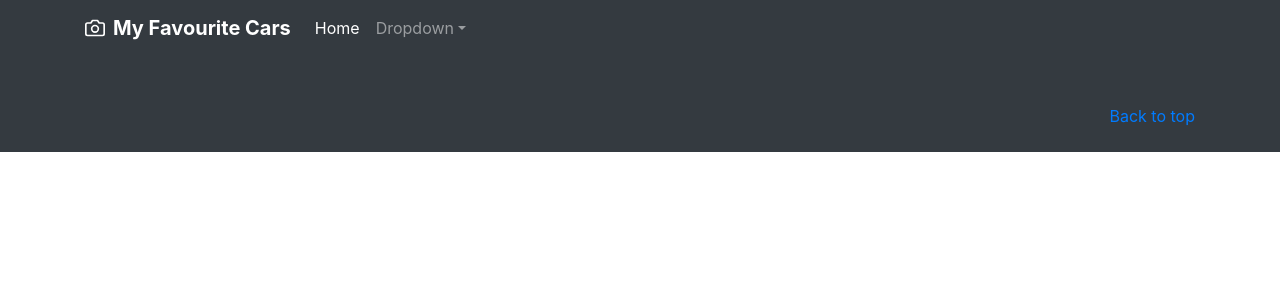
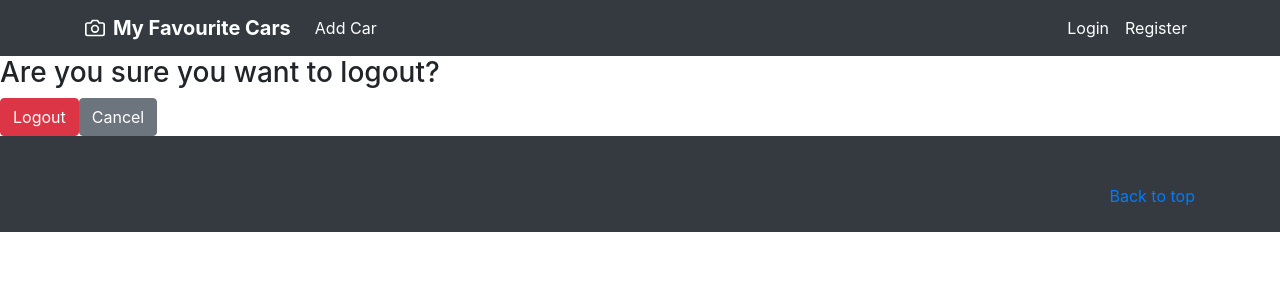
Before and after one commit to anmorshead/FavouriteCarsReactApp, a React (Vite) app in the folder client/: page /logout in a window 1280 px wide. Shown: the top 300 px of the page. Built offline with nearby package versions, Linux system fonts and the light colour scheme.

Commit message:
finished logout component

```diff
--- a/client/src/App.jsx
+++ b/client/src/App.jsx
@@ -4,7 +4,7 @@
 import Register from './components/Register';
 import SignIn from './components/SignIn';
 import Footer from './components/Footer';
-import Dummy from './components/Dummy';
+import Logout from './components/Logout';
 import CreateForm from './components/CreateForm';
 import ProtectedRoutes from './components/ProtectedRoutes';
 import { BrowserRouter, Routes, Route } from 'react-router-dom'
@@ -23,6 +23,7 @@
           <Route element={<ProtectedRoutes/>}>
             <Route path="/create" element={<CreateForm/>}/>
           </Route>
+          <Route path="/logout" element={<Logout/>}/>
         </Routes>
       </div>
       <Footer />
--- a/client/src/components/Card.jsx
+++ b/client/src/components/Card.jsx
@@ -1,26 +1,30 @@
 import React from 'react';
-
 
 const Card = (props) => {
   return (
-        <div key={props._id}className="col-md-4">
+    <div key={props._id} className="col-md-4">
       <div className="card mb-4 box-shadow">
+        {/* Card Header for Model and Manufacturer */}
+        <div className="card-header text-center">
+          <h5 className="card-title mb-0">{props.model}</h5>
+          <small className="text-muted">{props.manufacturer}</small>
+        </div>
+        {/* Card Image */}
         <img
           className="card-img-top"
-              data-src="holder.js/100px225?theme=thumb&amp;bg=55595c&amp;fg=eceeef&amp;text=Thumbnail"
-              alt="Thumbnail [100%x225]"
-              style={{height: 225, width: '100%', display: 'block'}}
+          alt={`${props.model}`}
+          style={{ height: 225, width: '100%', display: 'block', objectFit: 'cover' }}
           src={props.image}
-              data-holder-rendered="true" />
+        />
+        {/* Card Body */}
         <div className="card-body">
           <ul className="card-text">
             <li>Generation: {props.generation}</li>
             <li>{props.horsepower} horsepower</li>
-                <li>{props.torque} lb. -ft torque</li>
+            <li>{props.torque} lb.-ft torque</li>
             <li>Engine: {props.engine}</li>
           </ul>
           <div className="d-flex justify-content-between align-items-center">
-                <p className="text-muted">{props.manufacturer} {props.model}</p>
             <div className="btn-group">
               <button type="button" className="btn btn-sm btn-outline-secondary">View</button>
               <button type="button" className="btn btn-sm btn-outline-secondary">Edit</button>
@@ -30,7 +34,7 @@
         </div>
       </div>
     </div>
-      )
-}
+  );
+};
 
 export default Card;
--- a/client/src/components/CreateForm.jsx
+++ b/client/src/components/CreateForm.jsx
@@ -2,7 +2,6 @@
 import React from 'react';
 import '../css/signin.css';
 import { useNavigate } from 'react-router-dom'
-//import authService from '../services/authService';
 import axios from 'axios';
 
 export default function CreateForm(){
--- /dev/null
+++ b/client/src/components/Logout.jsx
@@ -0,0 +1,40 @@
+import authService from "../services/authService";
+import React from "react";
+import { useNavigate } from 'react-router-dom'
+
+export default function Logout(){
+    const navigate = useNavigate();
+
+      function handleLogout(){
+        authService.signOut( (success) => {
+            if(success){
+                navigate('/')
+            }else{
+                console.log("unsuccessful logout")
+            }
+          })
+        }
+
+    return(
+        <div className="logout-container">
+        <h3>Are you sure you want to logout?</h3>
+        <div>
+          <button
+            className="btn btn-danger"
+            onClick={handleLogout}
+          >
+            Logout
+          </button>
+          <button
+            className="btn btn-secondary"
+            onClick={() => navigate('/')}
+          >
+            Cancel
+          </button>
+        </div>
+      </div>
+    )
+
+
+
+}
--- a/client/src/components/Main.jsx
+++ b/client/src/components/Main.jsx
@@ -23,11 +23,6 @@
         <section className="jumbotron">
           <div className="container">
             <div className="input-group">
-              <button
-                className="btn btn-primary btn-lg"
-                type="button"
-                onClick={() => navigate('/create')} // Navigate to the 'create' route
-                >Add a New Car</button>
               </div>
             </div>
         </section>
--- a/client/src/components/NavBar.jsx
+++ b/client/src/components/NavBar.jsx
@@ -1,35 +1,56 @@
 import React from 'react';
+import authService from '../services/authService';
+import { Link, useLocation } from 'react-router-dom';
 
 const NavBar = () => {
+const location = useLocation(); //HACK
+
   return (
     <nav className="navbar navbar-expand-lg navbar-dark bg-dark">
       <div className="container">
-        <a href="/#" className="navbar-brand d-flex align-items-center">
-          <svg xmlns="http://www.w3.org/2000/svg" width="20" height="20" fill="none" stroke="currentColor" strokeLinecap="round" strokeLinejoin="round" strokeWidth="2" aria-hidden="true" className="mr-2" viewBox="0 0 24 24" focusable="false"><path d="M23 19a2 2 0 0 1-2 2H3a2 2 0 0 1-2-2V8a2 2 0 0 1 2-2h4l2-3h6l2 3h4a2 2 0 0 1 2 2z"></path><circle cx="12" cy="13" r="4"></circle></svg>
+        <Link to="/" className="navbar-brand d-flex align-items-center">
+          <svg xmlns="http://www.w3.org/2000/svg" width="20" height="20" fill="none" stroke="currentColor" strokeLinecap="round" strokeLinejoin="round" strokeWidth="2" aria-hidden="true" className="mr-2" viewBox="0 0 24 24" focusable="false">
+            <path d="M23 19a2 2 0 0 1-2 2H3a2 2 0 0 1-2-2V8a2 2 0 0 1 2-2h4l2-3h6l2 3h4a2 2 0 0 1 2 2z"></path>
+            <circle cx="12" cy="13" r="4"></circle>
+          </svg>
           <strong>My Favourite Cars</strong>
-        </a>
+        </Link>
         <button className="navbar-toggler" type="button" data-toggle="collapse" data-target="#navbarsExample07" aria-controls="navbarsExample07" aria-expanded="false" aria-label="Toggle navigation">
           <span className="navbar-toggler-icon"></span>
         </button>
 
         <div className="collapse navbar-collapse" id="navbarsExample07">
+          {/* Left-aligned link */}
           <ul className="navbar-nav mr-auto">
             <li className="nav-item active">
-              <a className="nav-link" href="/#">Home <span className="sr-only">(current)</span></a>
+              <Link to="/create" className="nav-link">Add Car <span className="sr-only"></span></Link>
             </li>
+          </ul>
+
+          {/* Right-aligned links */}
+          <ul className="navbar-nav ml-auto">
+            {authService.isSignedIn() ? (
               <li className="nav-item dropdown">
-              <a className="nav-link dropdown-toggle" href="/#" id="dropdown07" data-toggle="dropdown" aria-haspopup="true" aria-expanded="false">Dropdown</a>
+                <h6 className="nav-link active dropdown-toggle" id="dropdown07" data-toggle="dropdown" aria-haspopup="true" aria-expanded="false">Welcome {authService.getSignedInUser()}</h6>
                 <div className="dropdown-menu" aria-labelledby="dropdown07">
-                <a className="dropdown-item" href="/#">Action</a>
-                <a className="dropdown-item" href="/#">Another action</a>
-                <a className="dropdown-item" href="/#">Something else here</a>
+                  <Link to="/logout" className="dropdown-item" >Logout</Link>
                 </div>
               </li>
+            ) : (
+              <>
+                <li className="nav-item active">
+                <Link to="/signin" className="nav-link" >Login<span className="sr-only"></span></Link>
+                </li>
+                <li className="nav-item active">
+                  <Link to="/register" className="nav-link" >Register<span className="sr-only"></span></Link>
+                </li>
+              </>
+            )}
           </ul>
         </div>
       </div>
     </nav>
   );
-}
+};
 
 export default NavBar;
--- a/client/src/services/authService.js
+++ b/client/src/services/authService.js
@@ -9,6 +9,7 @@
             switch(response.status){
                 case 201:{
                     sessionStorage.setItem("isloggedIn", "true")
+                    sessionStorage.setItem("user", collectedData.email)
                     callback(true)
                     break;
                 }
@@ -34,6 +35,7 @@
             switch(response.status){
                 case 200:{
                     sessionStorage.setItem("isloggedIn", "true")
+                    sessionStorage.setItem("user", collectedData.email)
                     callback(true)
                     break;
                 }
@@ -58,6 +60,7 @@
             const response = await axios.post("http://localhost:3002/api/users/logout")
             if(response.status === 204){
                 sessionStorage.removeItem("isLoggedIn")
+                sessionStorage.removeItem("user")
                 callback(true)
             } else {
                 callback(false)
@@ -72,27 +75,11 @@
         return !!sessionStorage.getItem('isLoggedIn')
     }
 
-    // async create(collectedData, callback){
-    //     try {
-    //         const response = await axios.post("http://localhost:3002/api/cars", collectedData, {withCredentials: true})
-    //         switch(response.status){
-    //             case 201:{
-    //                 callback(true)
-    //                 break;
-    //             }
-    //             case 422:{
-    //                 callback(false)
-    //                 break;
-    //             }
-    //             case 500:{
-    //                 callback(false)
-    //                 break;
-    //             }
-    //         }
-    //     } catch (err) {
-    //         console.log('invalid login')
-    //     }
-    // }
+    getSignedInUser(){
+        return sessionStorage.getItem('user')
+    }
+
+
 }
 
 export default new authService()
```
Lines whose indentation alone changed are shown as unchanged.
